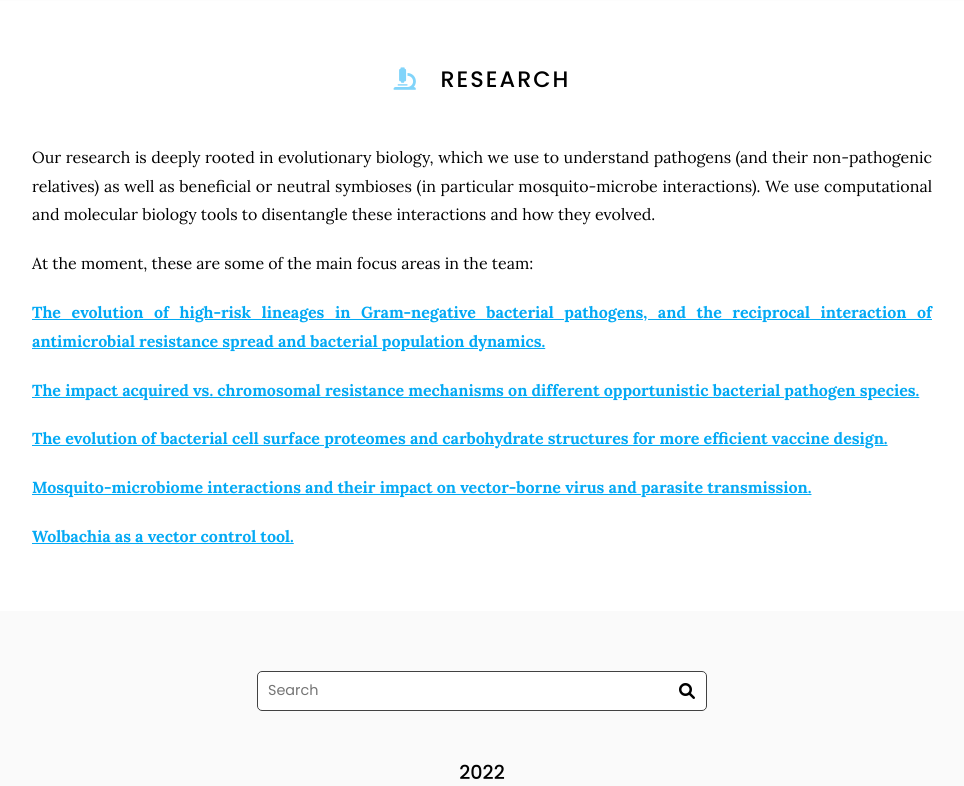
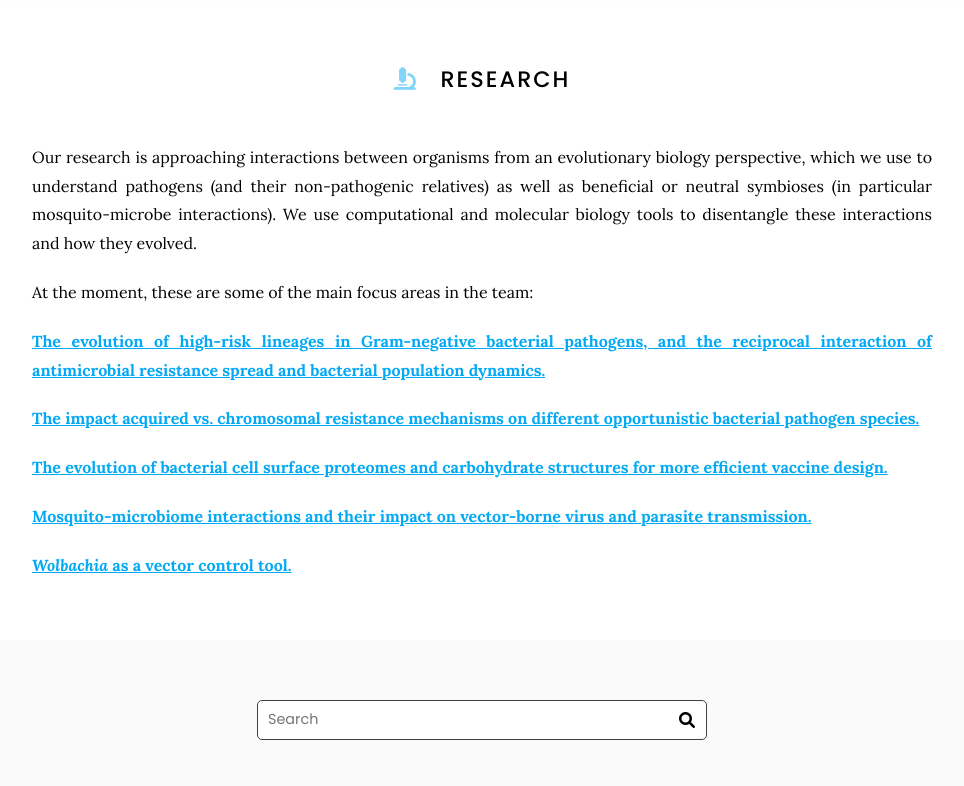
Before and after one commit to Evo-MInt/MicGen-lab-website, a Jekyll site: the page built from research/index.md, in a window 1280 px wide and 900 px high, cut to the strip 114-900 px from the top of the window. Shown: the whole strip, without its empty margins (158-1122 px from the left). Built offline with Jekyll 4.4.1, drawn with Linux system fonts in a browser that asks for light colours.

Commit message:
Update index.md

```diff
--- a/research/index.md
+++ b/research/index.md
@@ -7,7 +7,7 @@ nav:
 
 # <i class="fas fa-microscope"></i>Research
 
-Our research is deeply rooted in evolutionary biology, which we use to understand pathogens (and their non-pathogenic relatives) as well as beneficial or neutral symbioses (in particular mosquito-microbe interactions). We use computational and molecular biology tools to disentangle these interactions and how they evolved.
+Our research is approaching interactions between organisms from an evolutionary biology perspective, which we use to understand pathogens (and their non-pathogenic relatives) as well as beneficial or neutral symbioses (in particular mosquito-microbe interactions). We use computational and molecular biology tools to disentangle these interactions and how they evolved.
 
 At the moment, these are some of the main focus areas in the team:
 
@@ -19,7 +19,7 @@ At the moment, these are some of the main focus areas in the team:
 
 **[Mosquito-microbiome interactions and their impact on vector-borne virus and parasite transmission.](AMR_website)**
 
-**[Wolbachia as a vector control tool.](AMR_website)**
+**[_Wolbachia_ as a vector control tool.](AMR_website)**
 
 {% include section.html %}
 
```
